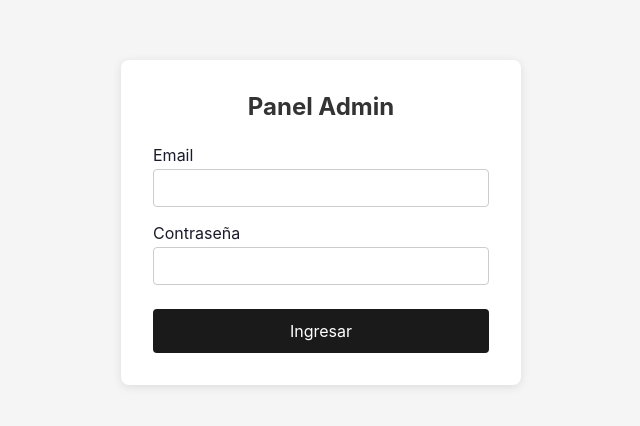
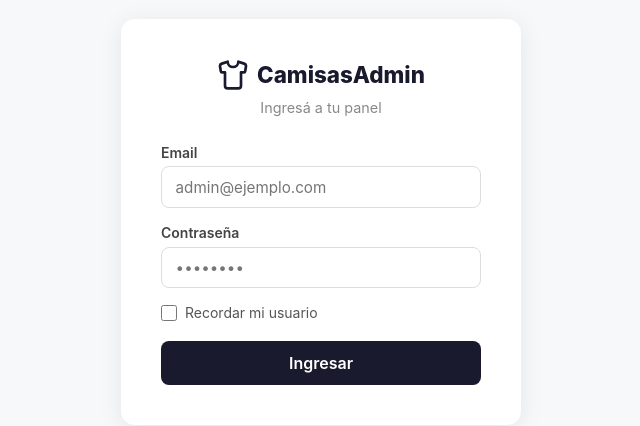
Before and after one commit to JosePablo23565/catalogopuntopenal, a React (Vite) app in the folder ecommerce/: page /login in a window 1280 px wide. Shown: the part 178-604 px from the top of the page, without its empty margins (319-959 px from the left). Built offline with nearby package versions, Linux system fonts and the light colour scheme; no server answers; the database is empty.

Commit message:
feat: Enhance Login page with remember me functionality and UI improvements

```diff
--- a/ecommerce/src/pages/Login.tsx
+++ b/ecommerce/src/pages/Login.tsx
@@ -1,13 +1,29 @@
-import { useState } from 'react'
+import { useState, useEffect } from 'react'
 import { supabase } from '../services/supabaseClient'
 import { useNavigate } from 'react-router-dom'
+import { Shirt } from 'lucide-react'
 
 export default function Login() {
   const [email, setEmail] = useState('')
   const [password, setPassword] = useState('')
+  const [remember, setRemember] = useState(false)
   const [error, setError] = useState('')
   const [loading, setLoading] = useState(false)
   const navigate = useNavigate()
+
+  // Si ya hay sesión activa, redirigir directo al admin
+  useEffect(() => {
+    supabase.auth.getSession().then(({ data }) => {
+      if (data.session) navigate('/admin')
+    })
+
+    // Recuperar email guardado si eligió recordar
+    const savedEmail = localStorage.getItem('rememberedEmail')
+    if (savedEmail) {
+      setEmail(savedEmail)
+      setRemember(true)
+    }
+  }, [])
 
   const handleLogin = async (e: React.FormEvent) => {
     e.preventDefault()
@@ -19,37 +35,67 @@ export default function Login() {
     if (error) {
       setError('Credenciales incorrectas')
     } else {
+      // Guardar o limpiar email según checkbox
+      if (remember) {
+        localStorage.setItem('rememberedEmail', email)
+      } else {
+        localStorage.removeItem('rememberedEmail')
+      }
       navigate('/admin')
     }
+
     setLoading(false)
   }
 
   return (
     <div style={styles.container}>
       <div style={styles.card}>
-        <h2 style={styles.title}>Panel Admin</h2>
-        <form onSubmit={handleLogin}>
+        {/* Logo */}
+        <div style={styles.logoBox}>
+          <Shirt size={32} color="#1a1a2e" />
+          <h2 style={styles.title}>CamisasAdmin</h2>
+        </div>
+
+        <p style={styles.subtitle}>Ingresá a tu panel</p>
+
+        <form onSubmit={handleLogin} style={styles.form}>
           <div style={styles.field}>
-            <label>Email</label>
+            <label style={styles.label}>Email</label>
             <input
               type="email"
               value={email}
               onChange={e => setEmail(e.target.value)}
               style={styles.input}
+              placeholder="admin@ejemplo.com"
               required
             />
           </div>
+
           <div style={styles.field}>
-            <label>Contraseña</label>
+            <label style={styles.label}>Contraseña</label>
             <input
               type="password"
               value={password}
               onChange={e => setPassword(e.target.value)}
               style={styles.input}
+              placeholder="••••••••"
               required
             />
           </div>
+
+          {/* Recordar usuario */}
+          <label style={styles.rememberRow}>
+            <input
+              type="checkbox"
+              checked={remember}
+              onChange={e => setRemember(e.target.checked)}
+              style={styles.checkbox}
+            />
+            <span style={styles.rememberText}>Recordar mi usuario</span>
+          </label>
+
           {error && <p style={styles.error}>{error}</p>}
+
           <button type="submit" style={styles.button} disabled={loading}>
             {loading ? 'Ingresando...' : 'Ingresar'}
           </button>
@@ -65,46 +111,91 @@ const styles: Record<string, React.CSSProperties> = {
     display: 'flex',
     alignItems: 'center',
     justifyContent: 'center',
-    background: '#f5f5f5',
+    background: '#f7f8fa',
+    padding: '1rem',
   },
   card: {
     background: 'white',
-    padding: '2rem',
-    borderRadius: '8px',
-    boxShadow: '0 2px 10px rgba(0,0,0,0.1)',
+    padding: '2.5rem',
+    borderRadius: '14px',
+    boxShadow: '0 4px 24px rgba(0,0,0,0.08)',
     width: '100%',
     maxWidth: '400px',
   },
+  logoBox: {
+    display: 'flex',
+    alignItems: 'center',
+    justifyContent: 'center',
+    gap: '0.5rem',
+    marginBottom: '0.5rem',
+  },
   title: {
+    fontSize: '1.4rem',
+    fontWeight: 800,
+    color: '#1a1a2e',
+    margin: 0,
+  },
+  subtitle: {
     textAlign: 'center',
-    marginBottom: '1.5rem',
-    color: '#333',
+    color: '#888',
+    fontSize: '0.9rem',
+    marginBottom: '1.75rem',
+  },
+  form: {
+    display: 'flex',
+    flexDirection: 'column',
+    gap: '1rem',
   },
   field: {
-    marginBottom: '1rem',
     display: 'flex',
     flexDirection: 'column',
-    gap: '0.25rem',
+    gap: '0.35rem',
+  },
+  label: {
+    fontWeight: 600,
+    fontSize: '0.875rem',
+    color: '#444',
   },
   input: {
-    padding: '0.5rem',
-    borderRadius: '4px',
-    border: '1px solid #ccc',
-    fontSize: '1rem',
+    padding: '0.65rem 0.85rem',
+    borderRadius: '8px',
+    border: '1px solid #ddd',
+    fontSize: '0.95rem',
+    outline: 'none',
+    transition: 'border-color 0.2s',
+  },
+  rememberRow: {
+    display: 'flex',
+    alignItems: 'center',
+    gap: '0.5rem',
+    cursor: 'pointer',
+  },
+  checkbox: {
+    width: '16px',
+    height: '16px',
+    cursor: 'pointer',
+    accentColor: '#1a1a2e',
+  },
+  rememberText: {
+    fontSize: '0.875rem',
+    color: '#555',
   },
   button: {
-    width: '100%',
     padding: '0.75rem',
-    background: '#1a1a1a',
+    background: '#1a1a2e',
     color: 'white',
     border: 'none',
-    borderRadius: '4px',
+    borderRadius: '8px',
     fontSize: '1rem',
+    fontWeight: 600,
     cursor: 'pointer',
-    marginTop: '0.5rem',
+    marginTop: '0.25rem',
   },
   error: {
-    color: 'red',
+    color: '#dc2626',
     fontSize: '0.875rem',
+    background: '#fee2e2',
+    padding: '0.5rem 0.75rem',
+    borderRadius: '6px',
   },
 }
```
